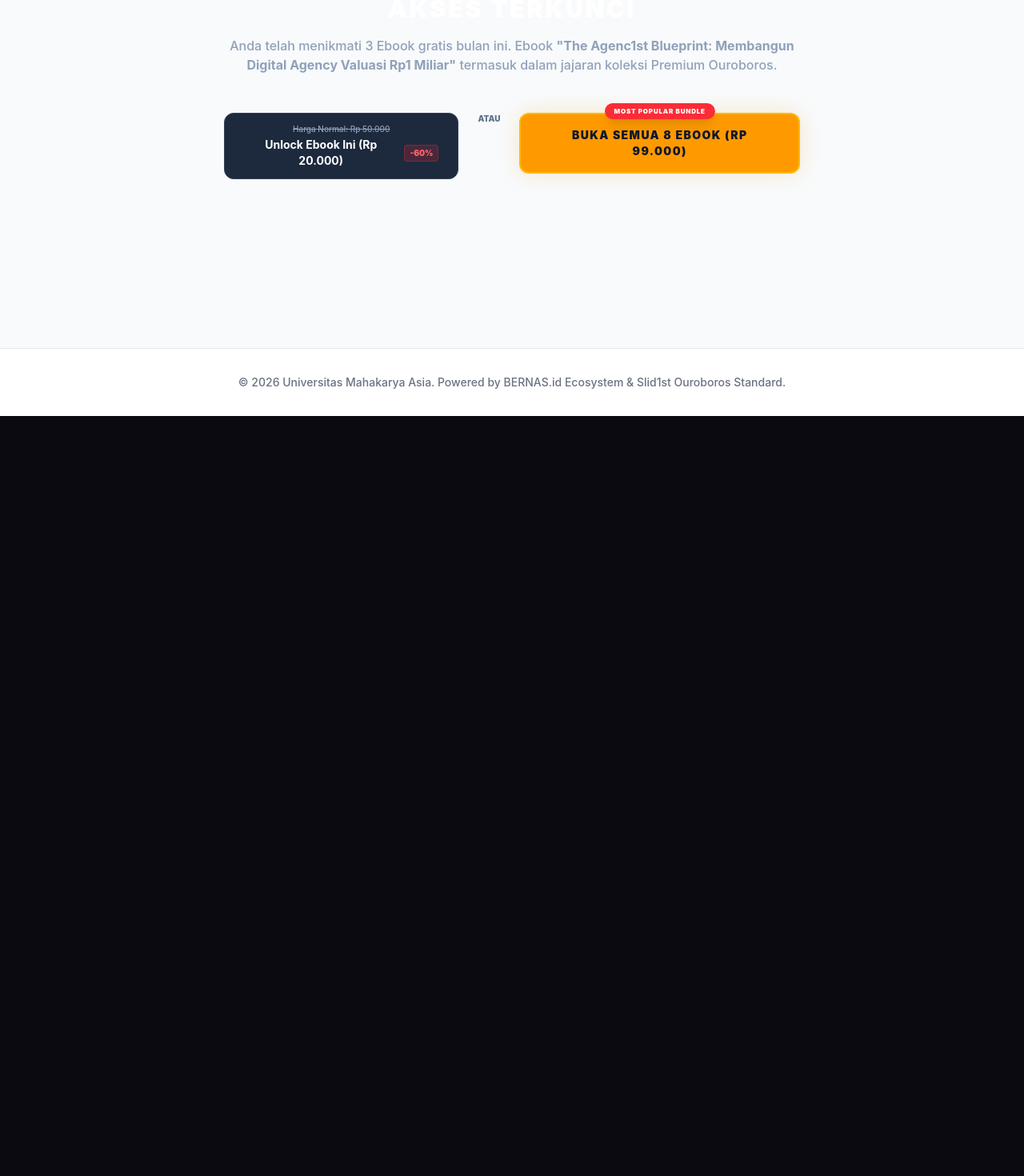
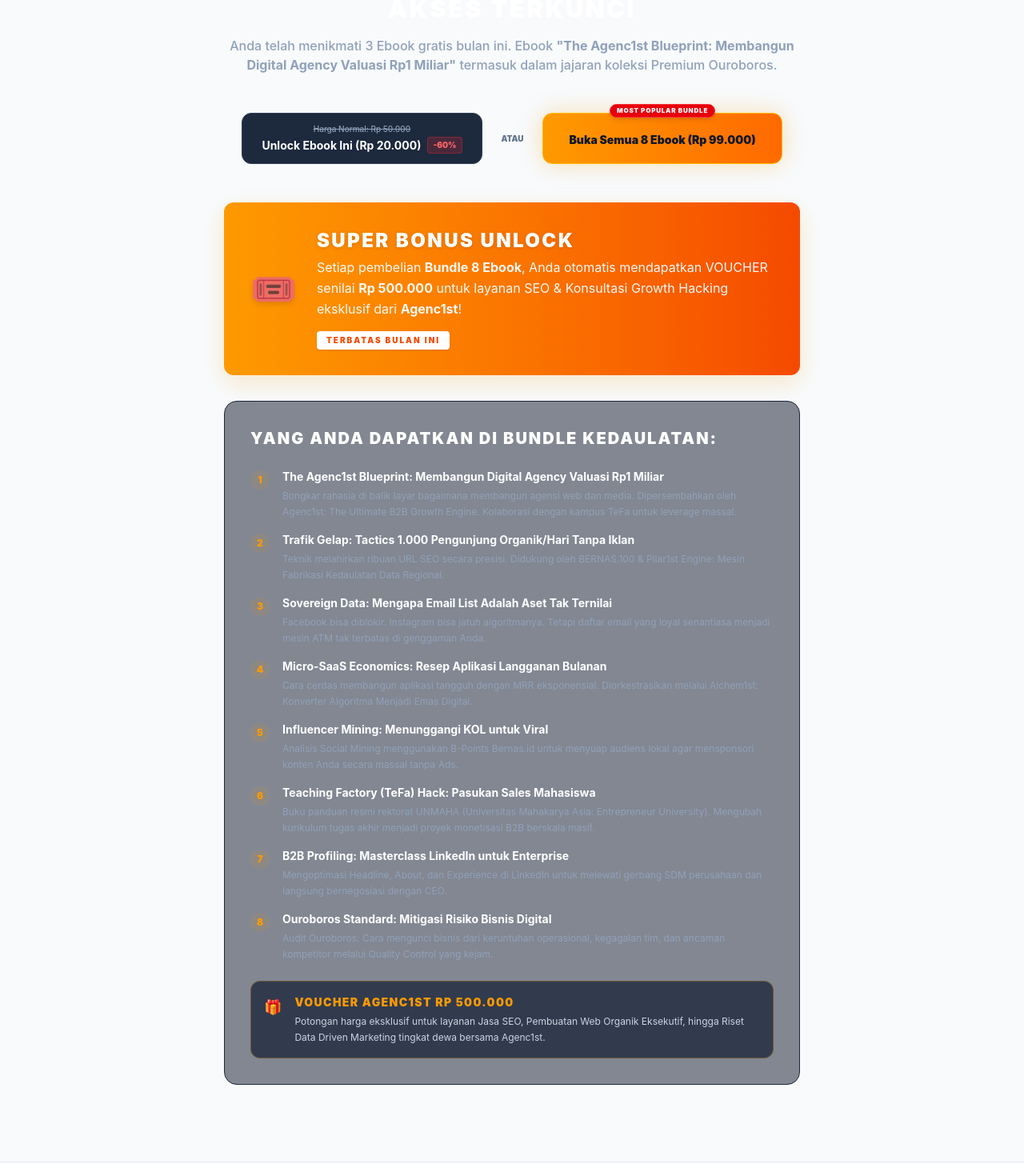
Before and after one commit to putra-commits/slid1st, a Next.js app: page /member/ebooks/agenc1st-blueprint-1-miliar in a window 1280 px wide. Shown: the part 280-1750 px from the top of the page at 80% size. Before the commit the page ends 800 px from the top, so only its background shows below. Built offline with nearby package versions, Linux system fonts and the light colour scheme.

Commit message:
feat(library): thicker isometric covers, remove unmaha logo, add upsell SEO voucher & min LP

```diff
--- a/src/app/member/ebooks/[slug]/page.tsx
+++ b/src/app/member/ebooks/[slug]/page.tsx
@@ -19,7 +19,7 @@ export default async function EbookReaderPage({ params }: { params: Promise<{ sl
               <h1 className="text-3xl font-black text-white uppercase tracking-widest mb-4">Akses Terkunci</h1>
               <p className="text-slate-400 font-medium mb-12">Anda telah menikmati 3 Ebook gratis bulan ini. Ebook <strong>"{ebook.title}"</strong> termasuk dalam jajaran koleksi Premium Ouroboros.</p>
 
-              <div className="flex flex-col md:flex-row items-stretch justify-center gap-6">
+              <div className="flex flex-col md:flex-row items-stretch justify-center gap-6 mb-12">
                   {/* Single Ebook Tier */}
                   <button className="bg-slate-800 text-white border border-slate-700 px-6 py-3 rounded-xl hover:bg-slate-700 transition-colors w-full md:w-auto flex flex-col items-center justify-center">
                       <span className="text-[10px] text-slate-400 line-through font-medium mb-0.5">Harga Normal: Rp 50.000</span>
@@ -29,17 +29,50 @@ export default async function EbookReaderPage({ params }: { params: Promise<{ sl
                       </div>
                   </button>
 
-                  <div className="text-[10px] font-black uppercase text-slate-500">ATAU</div>
+                  <div className="text-[10px] font-black uppercase text-slate-500 flex items-center justify-center">ATAU</div>
 
-                  {/* Bundle Ebook Tier (Highlighted) */}
-                  <div className="relative w-full md:w-auto">
-                      <div className="absolute -top-3 left-1/2 transform -translate-x-1/2 bg-red-500 text-white text-[8px] font-black uppercase tracking-widest px-3 py-1 rounded-full z-10 whitespace-nowrap shadow-lg">
-                          MOST POPULAR BUNDLE
+                  {/* Bundle Tier */}
+                  <button className="relative bg-gradient-to-r from-amber-500 to-orange-500 text-slate-900 border border-amber-400 px-8 py-3 rounded-xl font-black text-sm hover:from-amber-400 hover:to-orange-400 transition-colors shadow-[0_0_30px_rgba(245,158,11,0.3)] w-full md:w-auto flex flex-col items-center justify-center">
+                      <div className="absolute -top-3 inset-x-0 flex justify-center">
+                          <span className="bg-red-600 text-white text-[8px] uppercase tracking-widest px-2 py-0.5 rounded-full shadow-md border border-red-500">Most Popular Bundle</span>
                       </div>
-                      <button className="relative bg-amber-500 text-slate-900 border-2 border-amber-400 px-8 py-4 rounded-xl font-black uppercase tracking-widest text-sm hover:bg-white hover:scale-105 transition-all w-full shadow-[0_0_30px_rgba(245,158,11,0.2)]">
-                          Buka Semua 8 Ebook (Rp 99.000)
-                      </button>
+                      <span className="text-sm mt-1">Buka Semua 8 Ebook (Rp 99.000)</span>
+                  </button>
+              </div>
+
+              {/* Upsell Bonus Ticket */}
+              <div className="bg-gradient-to-r from-amber-500 to-orange-600 rounded-xl p-6 md:p-8 mb-8 text-white shadow-[0_10px_30px_rgba(245,158,11,0.2)] text-left">
+                  <div className="flex flex-col md:flex-row items-start md:items-center gap-6">
+                      <div className="text-5xl drop-shadow-md">🎟️</div>
+                      <div>
+                          <h4 className="text-xl md:text-2xl font-black uppercase tracking-widest mb-1 drop-shadow-sm">SUPER BONUS UNLOCK</h4>
+                          <p className="text-white/95 text-sm md:text-base leading-relaxed mb-3">Setiap pembelian <b>Bundle 8 Ebook</b>, Anda otomatis mendapatkan VOUCHER senilai <b>Rp 500.000</b> untuk layanan SEO & Konsultasi Growth Hacking eksklusif dari <b>Agenc1st</b>!</p>
+                          <div className="inline-block bg-white text-orange-600 text-[10px] font-black uppercase tracking-[0.2em] px-3 py-1 rounded shadow-sm">Terbatas Bulan Ini</div>
+                      </div>
                   </div>
+              </div>
+
+              {/* Bundle Contents Listing (Mini LP) */}
+              <div className="text-left bg-slate-900/50 border border-slate-800 rounded-2xl p-6 md:p-8">
+                  <h3 className="text-lg md:text-xl font-black text-white uppercase tracking-widest mb-6">Yang Anda Dapatkan di Bundle Kedaulatan:</h3>
+                  <ul className="space-y-4">
+                      {DIGITAL_LIBRARY.filter(b => !b.isUnlocked).map((b, i) => (
+                          <li key={b.id} className="flex gap-4">
+                              <span className="text-amber-500 mt-0.5 bg-amber-500/10 w-6 h-6 flex items-center justify-center rounded-full text-xs font-black shrink-0">{i + 1}</span>
+                              <div>
+                                  <h4 className="text-white font-bold text-sm">{b.title}</h4>
+                                  <p className="text-slate-400 text-xs mt-1 leading-relaxed hidden md:block">{b.description}</p>
+                              </div>
+                          </li>
+                      ))}
+                      <li className="flex gap-4 p-4 mt-6 bg-slate-800/80 rounded-xl border border-amber-500/30">
+                          <span className="text-amber-500 mt-0.5 text-lg">🎁</span>
+                          <div>
+                              <h4 className="text-amber-500 font-black uppercase tracking-widest text-sm mb-1">Voucher Agenc1st Rp 500.000</h4>
+                              <p className="text-slate-300 text-xs leading-relaxed">Potongan harga eksklusif untuk layanan Jasa SEO, Pembuatan Web Organik Eksekutif, hingga Riset Data Driven Marketing tingkat dewa bersama Agenc1st.</p>
+                          </div>
+                      </li>
+                  </ul>
               </div>
           </div>
       );
--- a/src/app/member/layout.tsx
+++ b/src/app/member/layout.tsx
@@ -8,8 +8,6 @@ export default function MemberLayout({ children }: { children: React.ReactNode }
       <header className="sticky top-0 z-50 bg-white border-b border-gray-200 shadow-sm">
         <div className="max-w-[1400px] mx-auto px-6 h-16 flex items-center justify-between">
           <div className="flex items-center gap-4">
-             <img src="/images/unmaha-logo.jpg" alt="UNMAHA Logo" className="h-8 rounded-sm object-contain" />
-             <div className="w-px h-8 bg-gray-300"></div>
              <div>
                  <Link href="/member/library" className="text-xl font-black text-[#1e3a8a] tracking-[0.2em] uppercase hover:text-amber-600 transition-colors flex items-center gap-2">
                     BERNAS <span className="text-amber-500 text-sm font-black tracking-widest">MEMBER</span>
--- a/src/app/member/library/page.tsx
+++ b/src/app/member/library/page.tsx
@@ -31,14 +31,14 @@ export default function LibraryPage() {
                {/* Authentic 3D Book Render */}
                <div className="relative w-[140px] h-[200px] mb-8 transition-transform duration-500 transform group-hover:-translate-y-4 group-hover:scale-105" style={{ perspective: '1200px' }}>
 
-                   {/* 3D Container (Rotated to show right Pages edge) */}
-                   <div className="w-full h-full relative" style={{ transformStyle: 'preserve-3d', transform: 'rotateY(-25deg) rotateX(5deg)' }}>
+                   {/* 3D Container (Rotated sharper to show THICK right Pages edge) */}
+                   <div className="w-full h-full relative" style={{ transformStyle: 'preserve-3d', transform: 'rotateY(-40deg) rotateX(8deg)' }}>
 
                        {/* Drop Shadow Base */}
                        <div className="absolute -bottom-2 -left-2 w-[110%] h-4 bg-black/30 blur-md" style={{ transform: 'translateZ(-20px)' }}></div>
 
                        {/* Front Cover */}
-                       <div className={`absolute inset-0 bg-gradient-to-br ${bgGradient} rounded-r-sm overflow-hidden border border-white/20`} style={{ transform: 'translateZ(15px)' }}>
+                       <div className={`absolute inset-0 bg-gradient-to-br ${bgGradient} rounded-r-sm overflow-hidden border border-white/20 shadow-xl`} style={{ transform: 'translateZ(20px)' }}>
                             {/* Abstract Image Overlay (Blend Mode for creativity) */}
                             <img src={ebook.coverImage} alt={ebook.title} className="absolute inset-0 w-full h-full object-cover mix-blend-overlay opacity-40 group-hover:opacity-60 transition-opacity duration-500" />
 
@@ -58,10 +58,10 @@ export default function LibraryPage() {
                        </div>
 
                        {/* Spine (Left side, mostly hidden by rotation, but creates depth) */}
-                       <div className={`absolute top-0 left-0 h-full w-[30px] bg-gradient-to-b ${bgGradient} filter brightness-75 border-y border-l border-white/10`} style={{ transformOrigin: 'left', transform: 'rotateY(-90deg) translateZ(15px)' }}></div>
+                       <div className={`absolute top-0 left-0 h-full w-[40px] bg-gradient-to-b ${bgGradient} filter brightness-75 border-y border-l border-white/10`} style={{ transformOrigin: 'left', transform: 'rotateY(-90deg) translateZ(20px)' }}></div>
 
                        {/* Pages (Right Edge - The white paper block!) */}
-                       <div className="absolute top-0 bottom-0 right-0 w-[30px] bg-[#f8f9fa] border-y border-r border-gray-300 flex" style={{ transformOrigin: 'right', transform: 'rotateY(90deg) translateZ(15px)' }}>
+                       <div className="absolute top-0 bottom-0 right-0 w-[40px] bg-[#f8f9fa] border-y border-r border-gray-300 flex" style={{ transformOrigin: 'right', transform: 'rotateY(90deg) translateZ(20px)' }}>
                            <div className="w-full h-full border-l border-r border-gray-200/50 flex flex-row justify-evenly px-0.5">
                                <div className="w-px h-full bg-gray-300"></div>
                                <div className="w-px h-full bg-gray-300 mt-1"></div>
@@ -70,7 +70,7 @@ export default function LibraryPage() {
                        </div>
 
                        {/* Top Pages (Top Edge) */}
-                       <div className="absolute top-0 left-0 w-full h-[30px] bg-[#e9ecef] border border-gray-300" style={{ transformOrigin: 'top', transform: 'rotateX(90deg) translateZ(15px)' }}></div>
+                       <div className="absolute top-0 left-0 w-full h-[40px] bg-[#e9ecef] border border-gray-300" style={{ transformOrigin: 'top', transform: 'rotateX(90deg) translateZ(20px)' }}></div>
                    </div>
                </div>
 
```
